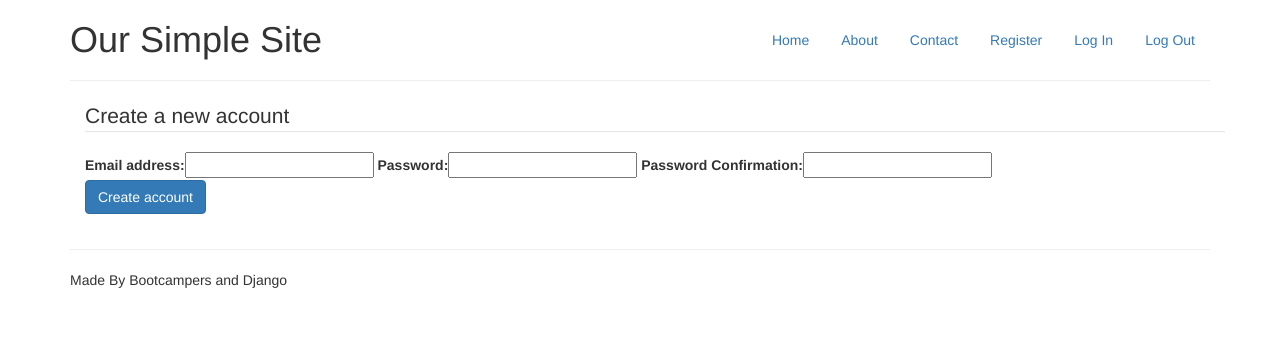
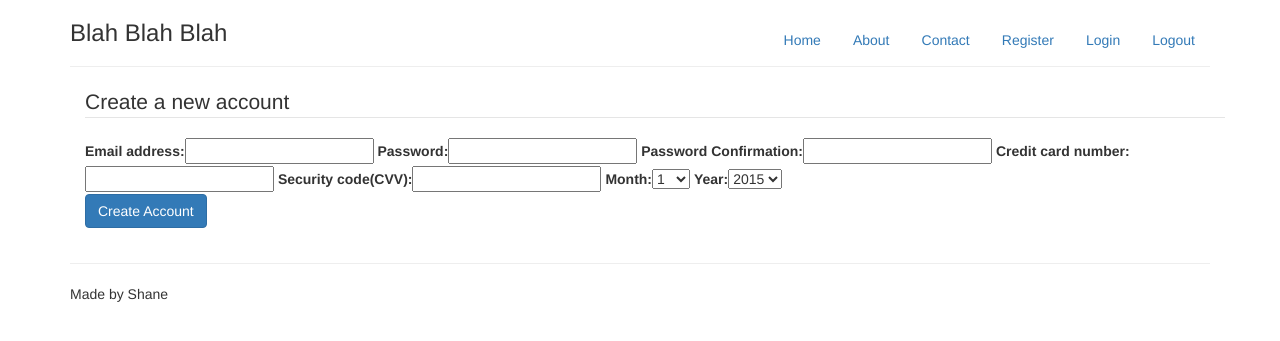
Before and after one commit to shaneoconnell/Authentication, a Django app: page /register/ in a window 1280 px wide. Shown: the top 341 px of the page. Run offline with Django 3.2, Linux system fonts and the light colour scheme; some libraries are stand-ins or nearby versions.

Commit message:
stripe single payment

```diff
--- a/accounts/backends.py
+++ b/accounts/backends.py
@@ -2,7 +2,6 @@ from models import User
 
 
 class EmailAuth(object):
-
     def authenticate(self, email=None, password=None):
 
         try:
--- a/accounts/forms.py
+++ b/accounts/forms.py
@@ -5,6 +5,15 @@ from accounts.models import User
 
 
 class UserRegistrationForm(UserCreationForm):
+    MONTH_CHOICES = [(i, i,) for i in range(1, 12)]
+    YEAR_CHOICES = [(i, i,) for i in range(2015, 2036)]
+
+    credit_card_number = forms.CharField(label='Credit card number')
+    cvv = forms.CharField(label='Security code(CVV)')
+    expiry_month = forms.ChoiceField(label="Month", choices=MONTH_CHOICES)
+    expiry_year = forms.ChoiceField(label="Year", choices=YEAR_CHOICES)
+    stripe_id = forms.CharField(widget=forms.HiddenInput)
+
     password1 = forms.CharField(
         label='Password',
         widget=forms.PasswordInput
@@ -17,7 +26,7 @@ class UserRegistrationForm(UserCreationForm):
 
     class Meta:
         model = User
-        fields = ['email', 'password1', 'password2']
+        fields = ['email', 'password1', 'password2', 'stripe_id']
         exclude = ['username']
 
     def clean_password2(self):
--- a/accounts/models.py
+++ b/accounts/models.py
@@ -1,4 +1,3 @@
-from __future__ import unicode_literals
 from django.contrib.auth.models import AbstractUser, UserManager
 from django.db import models
 from django.utils import timezone
@@ -23,4 +22,5 @@ class AccountUserManager(UserManager):
 
 
 class User(AbstractUser):
+    stripe_id = models.CharField(max_length=40, default='')
     objects = AccountUserManager()
--- a/accounts/views.py
+++ b/accounts/views.py
@@ -1,31 +1,92 @@
+from django.shortcuts import render, redirect
 from django.contrib import messages, auth
 from accounts.forms import UserRegistrationForm, UserLoginForm
 from django.core.urlresolvers import reverse
-from django.shortcuts import render, redirect
 from django.template.context_processors import csrf
 from django.contrib.auth.decorators import login_required
+from django.conf import settings
+import stripe
+import datetime
+import arrow
+
+stripe.api_key = settings.STRIPE_SECRET
 
 
+# Create your views here.
+# def register(request):
+#     if request.method == 'POST':
+#         form = UserRegistrationForm(request.POST)
+#         if form.is_valid():
+#             try:
+#                 customer = stripe.Charge.create(
+#                     amount=499,
+#                     currency="USD",
+#                     description=form.cleaned_data['email'],
+#                     card=form.cleaned_data['stripe_id'],
+#                 )
+#
+#             except stripe.error.CardError, e:
+#                 messages.error(request, 'Your card was declined')
+#
+#             if customer.paid:
+#
+#                 form.save()
+#
+#                 user = auth.authenticate(email=request.POST.get('email'), password=request.POST.get('password1'))
+#
+#                 if user:
+#                     auth.login(request, user)
+#                     messages.success(request, 'You have successfully registered')
+#                     return redirect(reverse('profile'))
+#
+#                 else:
+#                     messages.error(request, 'Unable to log you in at this time ')
+#             else:
+#                 messages.error(request, 'Unable to take payment with that card')
+#
+#     else:
+#         today = datetime.date.today()
+#         form = UserRegistrationForm()
+#
+#     args = {'form': form, 'publishable': settings.STRIPE_PUBLISHABLE}
+#     args.update(csrf(request))
+#
+#     return render(request, 'register.html', args)
 def register(request):
     if request.method == 'POST':
         form = UserRegistrationForm(request.POST)
         if form.is_valid():
-            form.save()
+            try:
+                customer = stripe.Charge.create(
+                    amount=499,
+                    currency='USD',
+                    description=form.cleaned_data['email'],
+                    card=form.cleaned_data['stripe_id'],
+                )
+            except stripe.error.CardError, e:
+                messages.error(request, 'Your card was declined')
 
-            user = auth.authenticate(email=request.POST.get('email'),
-                                     password=request.POST.get('password1'))
+            if customer.paid:
 
-            if user:
-                messages.success(request, "You have successfully registered")
-                return redirect(reverse('profile'))
+                form.save()
 
+                user = auth.authenticate(email=request.POST.get('email'), password=request.POST.get('password1'))
+
+                if user:
+                    auth.login(request, user)
+                    messages.success(request, 'You have successfully registered')
+                    return redirect(reverse('profile'))
+
+                else:
+                    messages.error(request, 'Unable to log you in at this time ')
             else:
-                messages.error(request, "Unable to log you in at this time!")
+                messages.error(request, 'Unable to take payment with that card')
 
     else:
+        today = datetime.date.today()
         form = UserRegistrationForm()
 
-    args = {'form': form}
+    args = {'form': form, 'publishable': settings.STRIPE_PUBLISHABLE}
     args.update(csrf(request))
 
     return render(request, 'register.html', args)
@@ -40,16 +101,14 @@ def login(request):
     if request.method == 'POST':
         form = UserLoginForm(request.POST)
         if form.is_valid():
-            user = auth.authenticate(email=request.POST.get('email'),
-                                     password=request.POST.get('password'))
+            user = auth.authenticate(email=request.POST.get('email'), password=request.POST.get('password'))
 
             if user is not None:
                 auth.login(request, user)
-                messages.error(request, "You have successfully logged in")
+                messages.error(request, 'You have successfully logged in! ')
                 return redirect(reverse('profile'))
             else:
-                form.add_error(None, "Your email or password was not recognised")
-
+                form.add_error(None, 'Your email or password was not recognised')
     else:
         form = UserLoginForm()
 
@@ -60,5 +119,5 @@ def login(request):
 
 def logout(request):
     auth.logout(request)
-    messages.success(request, "You have successfully logged out")
+    messages.success(request, 'You have successfully logged out')
     return redirect(reverse('index'))
--- a/requirements.txt
+++ b/requirements.txt
@@ -9,3 +9,4 @@ Pillow==3.1.1
 python-dateutil==2.4.2
 six==1.10.0
 wheel==0.24.0
+stripe==1.32.0
--- /dev/null
+++ b/static/js/stripe.js
@@ -0,0 +1,30 @@
+$(function () {
+
+    $("#register-form").submit(function () {
+        var form = this;
+
+        var card = {
+            number: $("#id_credit_card_number").val(),
+            expMonth: $("#id_expiry_month").val(),
+            expYear: $("#id_expiry_year").val(),
+            cvc: $("#id_cvv").val()
+
+        };
+
+        Stripe.createToken(card, function (status, response) {
+            if (status === 200) {
+                console.log(status, response);
+                $("#credit-card-errors").hide();
+                $("#id_stripe_id").val(response.id);
+                form.submit();
+            } else {
+                $("stripe-error-message").text(response.error.message);
+                $("credit-card-errors").show();
+                $("validate_card_btn").attr("disabled", false);
+
+            }
+        });
+
+        return false
+    });
+});
--- a/templates/base.html
+++ b/templates/base.html
@@ -4,30 +4,37 @@
 <head>
     <meta charset="UTF-8">
     <title>Our Simple Site</title>
-    <meta name="viewport" content="width=device-width, initial-scale=1.0">
-    <meta name="description" content="">
-    <meta name="author" content="">
+
     <link rel="stylesheet" href="https://cdnjs.cloudflare.com/ajax/libs/bootswatch/3.3.6/cerulean/bootstrap.min.css">
+    <script src="https://cdnjs.cloudflare.com/ajax/libs/jquery/3.0.0-alpha1/jquery.min.js"></script>
+    <script src="https://cdnjs.cloudflare.com/ajax/libs/twitter-bootstrap/4.0.0-alpha/js/bootstrap.min.js"></script>
+    {% block head_js %}
+    {% endblock %}
 </head>
 <body>
+
 <div class="container">
     <div class="masthead">
         <ul class="nav nav-pills pull-right">
-            <li><a href="#">Home</a></li>
+            <li><a href="/">Home</a></li>
             <li><a href="#">About</a></li>
-            <li><a href="#">Contact</a></li>
-            <li><a href="{% url 'register' %}">Register</a></li>
-            <li><a href="{% url 'login' %}">Log In</a></li>
-            <li><a href="{% url 'logout' %}">Log Out</a></li>
+            <li><a href="#">Contact </a></li>
+            <li><a href="{% url 'register' %}">Register </a></li>
+            <li><a href="{% url 'login' %}">Login </a></li>
+            <li><a href="{% url 'logout' %}">Logout </a></li>
         </ul>
-        <h1><span class="fui-settings-16 muted">Our Simple Site</span></h1>
+        <h3><span class="fui-settings-16 muted">Blah Blah Blah</span></h3>
     </div>
     <hr>
+
     {% if messages %}
-        <div class="alert alert-success">
+
+        <div class="alert alert-sucess">
             <div class="messages">
                 {% for message in messages %}
+
                     {{ message }}
+
                 {% endfor %}
             </div>
         </div>
@@ -35,15 +42,17 @@
     <div class="container">
         {% block content %}
         {% endblock %}
+
     </div>
     <hr>
+
     <div class="footer">
-    <p>Made By Bootcampers and Django</p>
+        <p>Made by Shane</p>
+
     </div>
+
+
 </div>
+
 </body>
-
-<!-- Script References -->
-<script src="https://cdnjs.cloudflare.com/ajax/libs/jquery/3.0.0-beta1/jquery.min.js"></script>
-<script src="https://maxcdn.bootstrapcdn.com/bootstrap/3.3.6/js/bootstrap.min.js"></script>
 </html>
--- a/templates/register.html
+++ b/templates/register.html
@@ -1,22 +1,25 @@
-<!DOCTYPE html>
-<html lang="en">
-<head>
-    <meta charset="UTF-8">
-    <title>Title</title>
-</head>
-<body>
 {% extends "base.html" %}
 {% load bootstrap_tags %}
+{% load staticfiles %}
+
+{% block head_js %}
+    <script src="https://js.stripe.com/v2/" type="text/javascript"></script>
+    <script type="text/javascript">
+    Stripe.publishableKey = '{{ publishable }}';
+    </script>
+    <script type="text/javascript" src="{% static "js/stripe.js" %}"></script>
+{% endblock %}
+
 {% block content %}
-    <form role="form" method="post" action="{% url 'register' %}">
+    <form role="form" method="post" id="register-form" action="{% url 'register' %}">
+        <div id="credit-card-errors" style="display:none">
+            <div class="alert-message block-message error" id="stripe-error-message"></div>
+        </div>
         <legend>Create a new account</legend>
         {% csrf_token %}
-        {{ form| as_bootstrap }}
-        <div class = "form-group">
-            <button type = "submit" class = "btn btn-primary">Create account</button>
+        {{ form|as_bootstrap }}
+        <div class="form-group">
+            <button type="submit" class="btn btn-primary">Create Account</button>
         </div>
     </form>
 {% endblock %}
-
-</body>
-</html>
```
Also changed, not shown: auth_demo/settings.py (+9 -0 lines), accounts/migrations/0003_user_stripe_id.py (added), db.sqlite3, 6 other files. Lines whose indentation alone changed are shown as unchanged.
